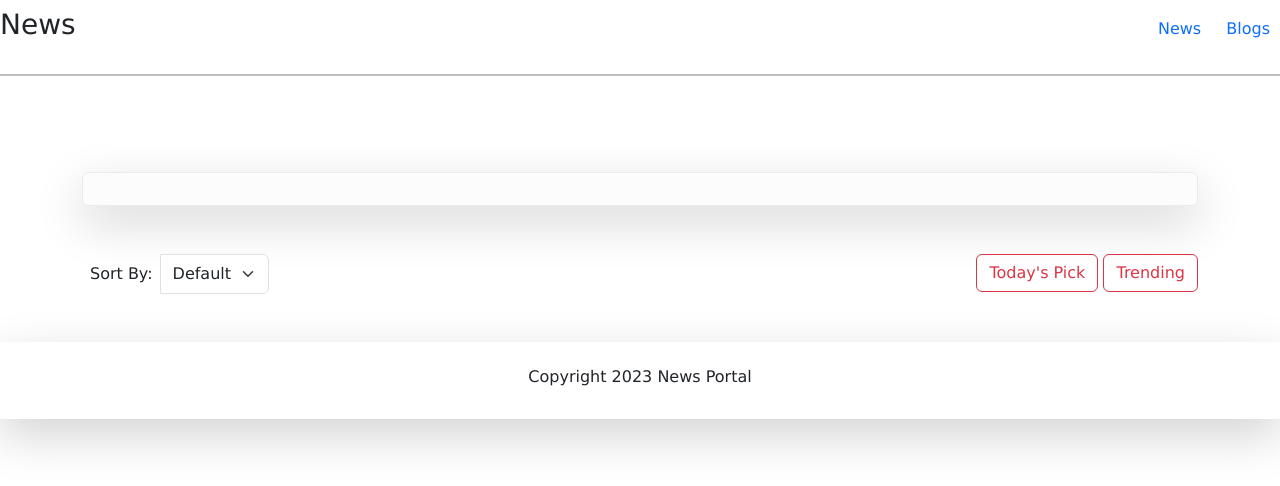
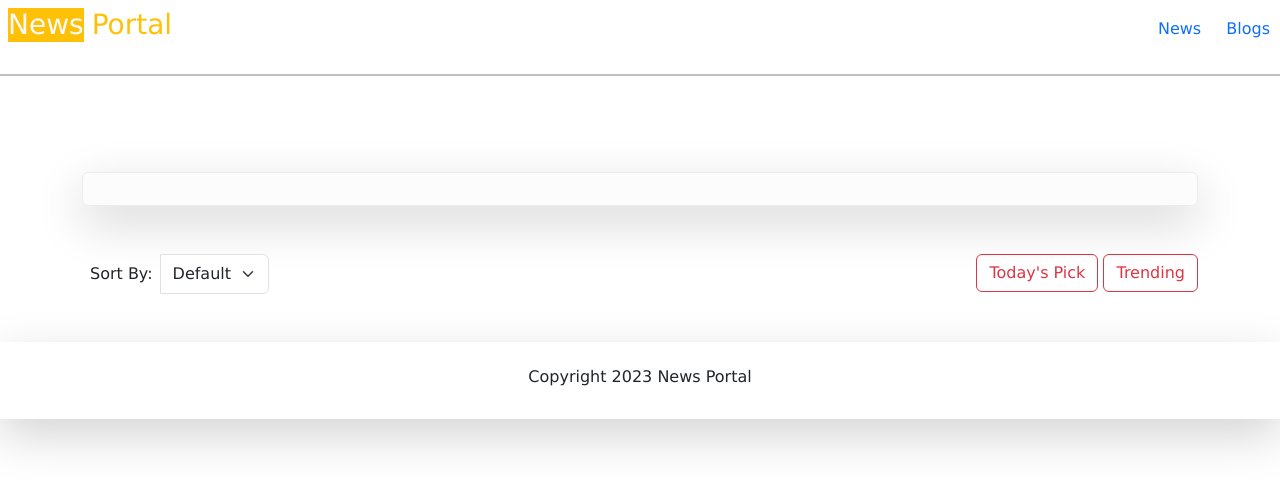
Before and after one commit to abid211051/NewsportalAPI, a plain HTML site: page index.html in a window 1280 px wide. Drawn offline with nearby package versions, Linux system fonts and the light colour scheme; no server answers.

Commit message:
2nd commit

```diff
--- a/index.html
+++ b/index.html
@@ -16,8 +16,9 @@
 
 <body>
     <nav class="navbar flexRow">
-        <div id="logo" class="logo">
-            <h3>News</h3>
+        <div id="logo" class="logo d-flex">
+            <h3 class="bg-warning mx-2 text-light" >News</h3>
+            <h3 class="text-warning">Portal</h3>
         </div>
         <div id="link" class="link">
             <a href="#">News</a>
```
